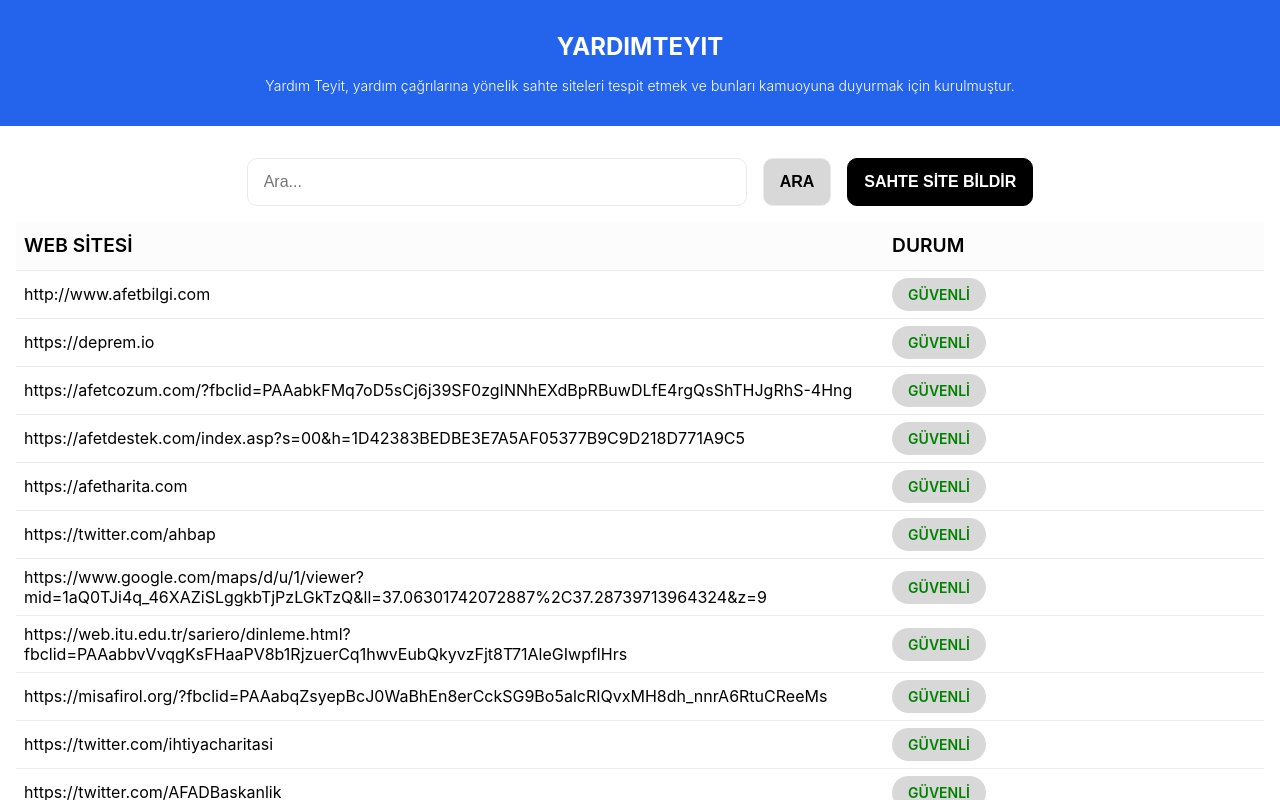
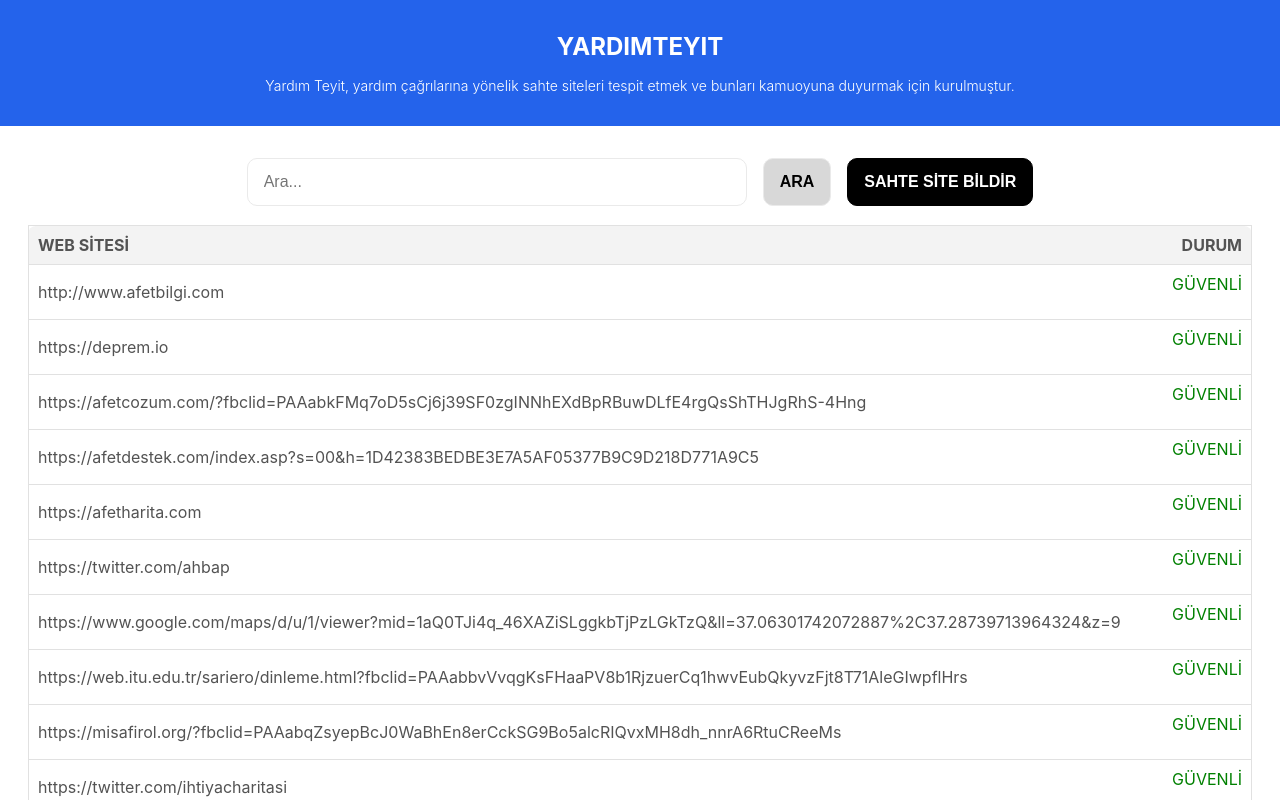
Before and after one commit to atakde/yardim-teyit, a Next.js app: page / in a window 1280 px wide. Shown: the top 800 px of the page. Built offline with nearby package versions, Linux system fonts and the light colour scheme.

Commit message:
table styles updated

```diff
--- a/pages/index.js
+++ b/pages/index.js
@@ -57,7 +57,7 @@ export default function Home(props) {
             </div>
           </div>
           <div className={styles['table-container']}>
-            <table>
+            <table className={styles['table']}>
               <thead>
                 <tr>
                   <th>WEB SİTESİ</th>
--- a/styles/Home.module.scss
+++ b/styles/Home.module.scss
@@ -1,10 +1,6 @@
 .container {
   min-height: 100vh;
   padding: 0 0.5rem;
-  display: flex;
-  flex-direction: column;
-  justify-content: flex-start;
-  align-items: center;
   padding-top: 2rem;
 }
 
@@ -57,47 +53,44 @@
 }
 
 .status {
-  border-radius: 20px;
-  padding: 0.5rem 1rem;
-  width: 100px;
-  font-size: 14px;
-  font-weight: 600;
+  display: flex;
+  align-items: center;
+  justify-content: center;
+  gap: 1rem;
   margin-bottom: 1rem;
-  background: #d8d8d8;
-  color: #000000;
 }
 
-.table-container {
-  width: 100%;
-  max-width: 1248px;
-}
-.table-container table {
-  margin: 0 auto;
-  width: 100%;
-  border-collapse: collapse;
+/* Styling the Table */
+
+.table {
+  grid-column: 2 / 3;
+  display: flex;
+  flex-direction: column;
+  margin: 20px;
+  text-align: left;
 }
 
-.table-container table thead tr th {
-  padding: 0.5rem;
-  text-align: left;
-  height: 48px;
-  width: 1200px;
-  font-weight: 600;
-  font-size: 1.2rem;
-  line-height: 1.5;
-  color: #000000
+.table thead {
+  background-color: #f3f3f3;
+  border-radius: 8px 8px 0px 0px;
 }
 
-.table-container thead {
-  background: #FCFCFC;
+.table head > tr {
+  border-radius: 8px 8px 0px 0px;
+  font-weight: bold;
+  color: black;
 }
 
-.table-container tr {
-  border-bottom: 1px solid #EAEAEA;
+.table tr {
+  display: flex;
+  align-items: center;
+  justify-content: space-between;
+  padding: 8px;
+  border: 1px solid #e1e1e1;
+  margin-top: -1px;
+  color: #535353;
 }
 
-.table-container table tbody tr td {
-  height: 48px;
-  width: 1200px;
-  padding: 0.5rem;
+.table tbody tr:hover {
+  background-color: #f6f6f6;
 }
```
